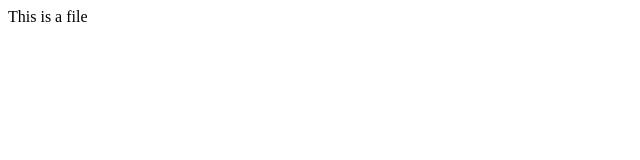
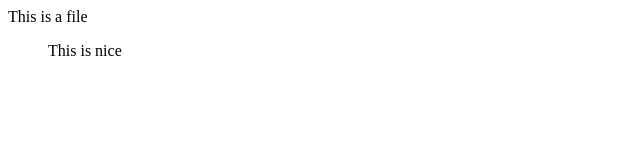
Before and after one commit to henryotto/git_test, a plain HTML site: page index.html in a window 1280 px wide. Shown: the full height of the page, 0-640 px from the left. Drawn offline with Linux system fonts and the light colour scheme.

Commit message:
blockquote added

```diff
--- a/index.html
+++ b/index.html
@@ -1,11 +1,10 @@
 <html>
-
-    <head>This is a file</head>
 
     <body>
 
-         <title>You are welcome</title>
-
+    <title>You are welcome</title>
+    <head>This is a file</head>
+    <blockquote>This is nice</blockquote>
     </body>
 
 </html>
```
